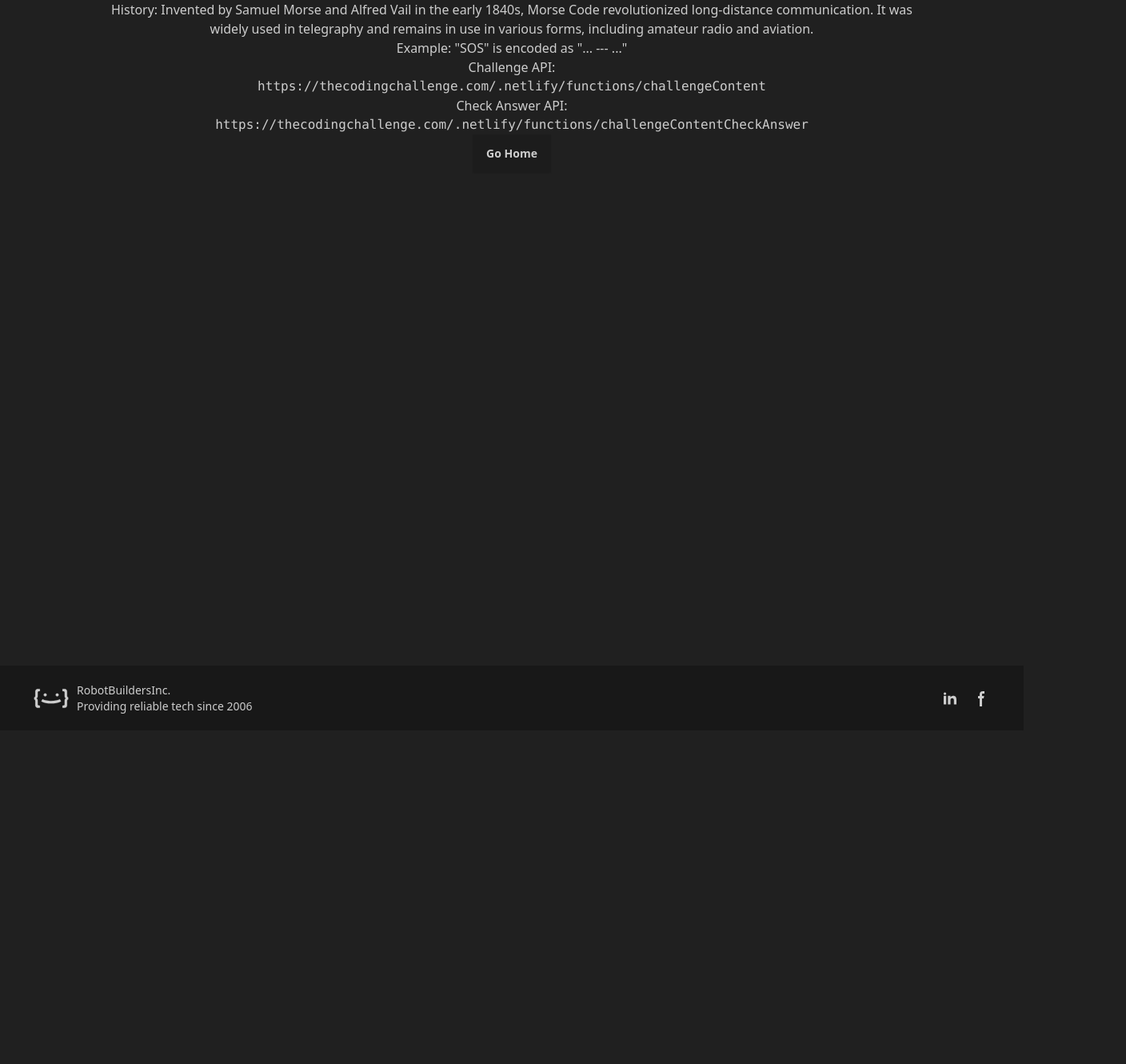
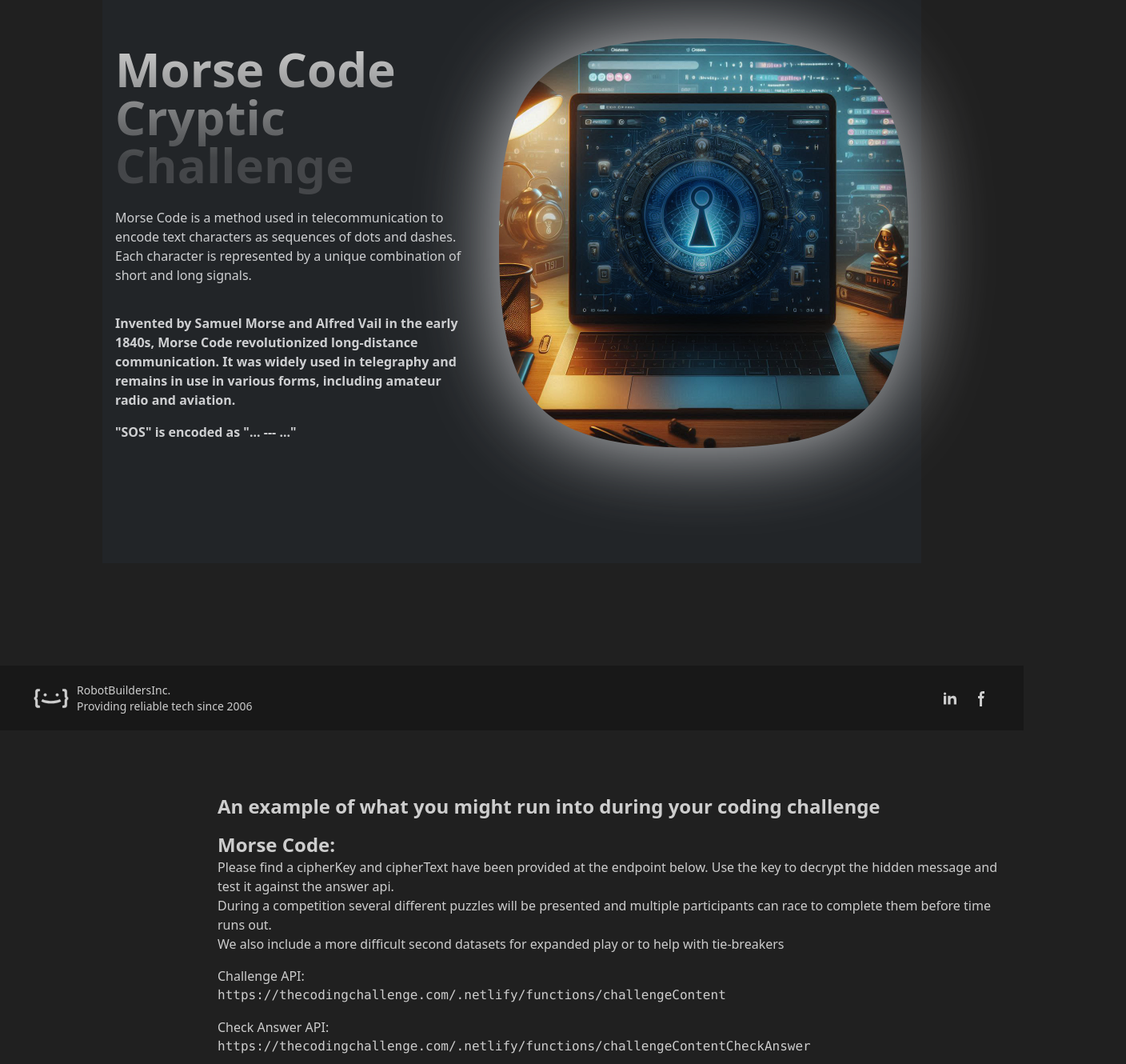
Before and after one commit to KPInc425/RBI-Cipher-Challenge, a React (Vite) app: page /coding-challenge-warmup in a window 1280 px wide. Shown: the part 320-1650 px from the top of the page at 80% size, 1408 px wide, since content can reach past the window. Before the commit the page ends 1233 px from the top, so only its background shows below. Built offline with nearby package versions, Linux system fonts and the light colour scheme.

Commit message:
coding challenge warmup

```diff
--- /dev/null
+++ b/src/components/Hero2.jsx
@@ -0,0 +1,42 @@
+import { useEffect, useRef, useState } from "react";
+import GradientTitle from "./shared/GradientTitle";
+
+const heroTexts = [
+  "Morse Code is a method used in telecommunication to encode text characters as sequences of dots and dashes. Each character is represented by a unique combination of short and long signals."
+];
+
+
+const Hero2 = () => {
+  const [loaded, setLoaded] = useState(false);
+
+  useEffect(() => {
+      setLoaded(true);
+  }, [])
+
+  return (
+  <div className="hero min-h-screen">
+    <div className="hero-overlay bg-opacity-60"></div>
+    <div className="hero-content text-neutral-content w-full py-16">
+      <div className="flex flex-col xl:flex-row w-full gap-8">
+        <div className="scroll-fadeout max-w-md flex flex-col items-center text-center mx-auto xl:items-start xl:text-start justify-center gap-4">
+
+          <h1>
+            <GradientTitle title="Morse Code Cryptic Challenge" />
+          </h1>
+          <p className="mb-5">{heroTexts[Math.floor(Math.random() * heroTexts.length)]}</p>
+          <b>Invented by Samuel Morse and Alfred Vail in the early 1840s, Morse Code revolutionized long-distance communication. It was widely used in telegraphy and remains in use in various forms, including amateur radio and aviation.</b>
+          <b>"SOS" is encoded as "... --- ..."</b>
+          {/* <button className="btn btn-primary w-1/3" onClick={() => document.getElementById("contact").scrollIntoView({behavior: 'smooth'}) }>Sales Info</button> */}
+        </div>
+        <div className={loaded ? "fade-in loaded" : "fade-in"}>
+          <div className={`scroll-fadeout relative bg-[radial-gradient(ellipse_at_center,#ffffff_0%,oklch(var(--p))_20%,#ffffff00_60%);] w-full h-full drop-shadow-[0_0_50px_oklch(var(--nc))]`}>
+            <img src="./the-coding-challenge-hero-banner.jpg" alt="The Coding Challenge Hero2 Banner" className="mask mask-squircle w-full h-full mix-blend-multiply" />
+          </div>
+        </div>
+      </div>
+    </div>
+  </div>
+  );
+};
+
+export default Hero2;
--- /dev/null
+++ b/src/components/Pitch2.jsx
@@ -0,0 +1,42 @@
+import SectionWrapper from "./shared/SectionWrapper";
+
+const Pitch2 = () => {
+  return (
+    <SectionWrapper>
+      <div className="flex flex-col gap-4 text-start scroll-slidein-left px-4">
+        <h3 className="font-bold text-2xl">
+          An example of what you might run into during your coding challenge
+        </h3>
+        <div>
+          <h4 className="font-bold text-2xl inline">
+            Morse Code:
+          </h4>{" "}
+          <p className="inline"></p>
+          <p>Please find a cipherKey and cipherText have been provided at the endpoint below.  Use the key to decrypt the hidden message and test it against the answer api.</p>
+          <p></p>
+          <p>During a competition several different puzzles will be presented and multiple participants can race to complete them before time runs out.</p>
+          <p>We also include a more difficult second datasets for expanded play or to help with tie-breakers</p>
+        </div>
+
+        <div>
+          <span>Challenge API:</span>
+          <pre>
+            <code>
+              https://thecodingchallenge.com/.netlify/functions/challengeContent
+            </code>
+          </pre>
+        </div>
+        <div>
+          <span>Check Answer API:</span>
+          <pre>
+            <code>
+              https://thecodingchallenge.com/.netlify/functions/challengeContentCheckAnswer
+            </code>
+          </pre>
+        </div>
+      </div>
+    </SectionWrapper>
+  );
+};
+
+export default Pitch2;
--- a/src/pages/CodingChallengeWarmup.jsx
+++ b/src/pages/CodingChallengeWarmup.jsx
@@ -1,24 +1,23 @@
 import { Link } from "react-router-dom";
 import SectionWrapper from "../components/shared/SectionWrapper";
+import Hero2 from "../components/Hero2";
+import Pitch2 from "../components/Pitch2";
+import SectionBanner from "../components/shared/SectionBanner";
 
 const CodingChallengeWarmup = () => {
   return (
     <SectionWrapper>
       <div className="h-screen">
-        <h1>Coding Challenge Warmup</h1>
+        <Hero2 />
+        <SectionBanner title="A coding challenge warm-up!" />
+        <Pitch2 />
+
+        {/* <h1>Coding Challenge Warmup</h1>
         <p>Please enjoy this warm up ahead of joining one of our sessions!</p>
-
         <p>Description: Morse Code is a method used in telecommunication to encode text characters as sequences of dots and dashes. Each character is represented by a unique combination of short and long signals.</p>
         <p>History: Invented by Samuel Morse and Alfred Vail in the early 1840s, Morse Code revolutionized long-distance communication. It was widely used in telegraphy and remains in use in various forms, including amateur radio and aviation.</p>
-        <p>Example: "SOS" is encoded as "... --- ..."</p>
-        <div>
-          <span>Challenge API:</span>
-          <pre><code>https://thecodingchallenge.com/.netlify/functions/challengeContent</code></pre>
-        </div>
-        <div>
-          <span>Check Answer API:</span>
-          <pre><code>https://thecodingchallenge.com/.netlify/functions/challengeContentCheckAnswer</code></pre>
-        </div>
+        <p>Example: "SOS" is encoded as "... --- ..."</p> */}
+
         <Link to={"/"} className="btn">Go Home</Link>
       </div>
     </SectionWrapper>
```
